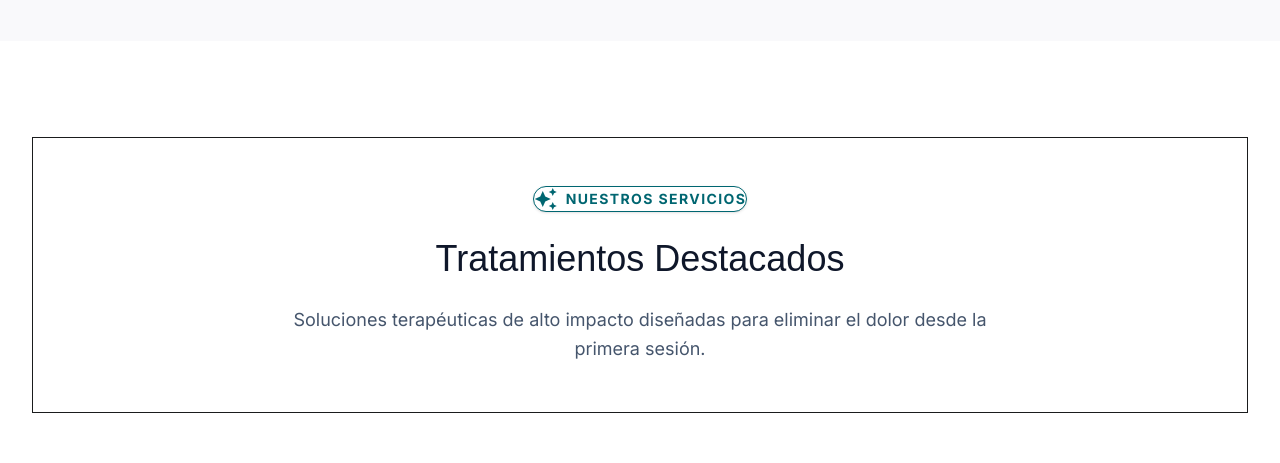
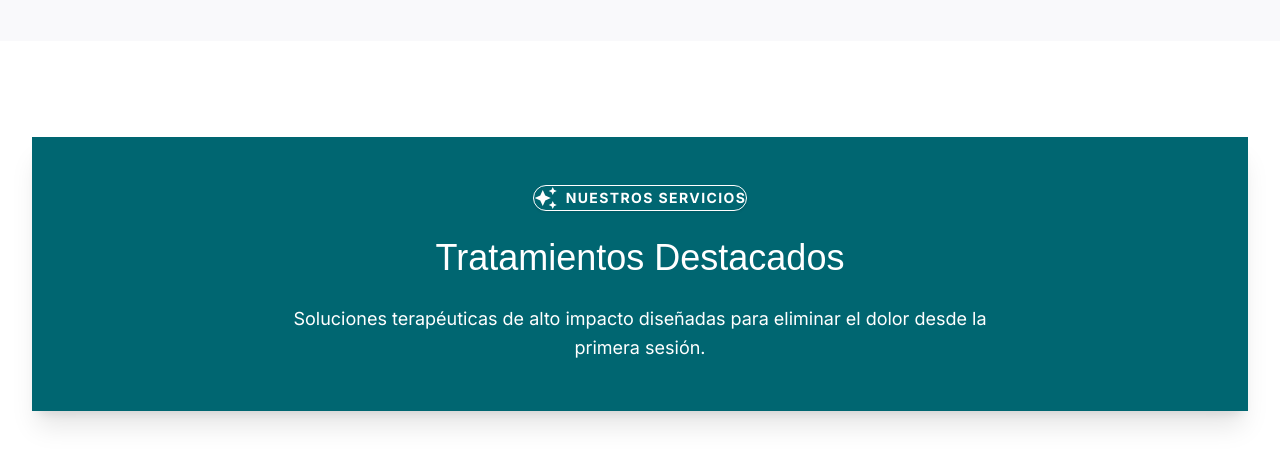
Before and after one commit to ABblack88/web-centro-eslava, a website: page index.html in a window 1280 px wide. Shown: the part 1400-1863 px from the top of the page. Drawn offline with nearby package versions, Linux system fonts and the light colour scheme.

Commit message:
Banner con color solido y layout centrado a peticion del usuario

```diff
--- a/index.html
+++ b/index.html
@@ -407,24 +407,21 @@
         <!-- Tratamientos Principales (CRO) -->
         <section class="py-section-gap bg-surface-white" id="servicios">
             <div class="max-w-7xl mx-auto px-margin-page">
-                <!-- Encabezado Centrado con Fondo Transparente/Suave -->
-                <div class="mb-16 relative rounded-[2rem] overflow-hidden bg-primary/5 border border-primary/10">
-                    <!-- Glow suave central -->
-                    <div class="absolute top-1/2 left-1/2 w-[600px] h-[300px] bg-primary/10 rounded-full blur-3xl -translate-x-1/2 -translate-y-1/2 pointer-events-none"></div>
-
-                    <div class="relative z-10 px-6 py-12 md:py-16 text-center max-w-3xl mx-auto">
-                        <div class="inline-flex items-center gap-2 px-5 py-2 rounded-full bg-white text-primary border border-primary/20 mb-6 shadow-sm">
+                <!-- Encabezado Centrado con Fondo Solido -->
+                <div class="mb-16 rounded-[2rem] overflow-hidden bg-primary text-white shadow-xl">
+                    <div class="px-6 py-12 md:py-16 text-center max-w-3xl mx-auto relative z-10">
+                        <div class="inline-flex items-center gap-2 px-5 py-2 rounded-full bg-white/10 backdrop-blur-md border border-white/20 mb-6 shadow-sm">
                             <span class="material-symbols-outlined text-sm">auto_awesome</span>
                             <span class="text-sm font-bold tracking-widest uppercase">Nuestros Servicios</span>
                         </div>
 
-                        <h2 class="text-4xl md:text-5xl lg:text-5xl font-extrabold text-slate-900 mb-6 leading-tight">
+                        <h2 class="text-4xl md:text-5xl lg:text-5xl font-extrabold text-white mb-6 leading-tight drop-shadow-sm">
                             Tratamientos Destacados
                         </h2>
 
-                        <div class="w-24 h-1.5 bg-primary mx-auto rounded-full mb-6"></div>
+                        <div class="w-24 h-1.5 bg-white/40 mx-auto rounded-full mb-6"></div>
 
-                        <p class="text-lg md:text-xl text-slate-600 leading-relaxed font-medium">
+                        <p class="text-lg md:text-xl text-white/90 leading-relaxed font-medium">
                             Soluciones terapéuticas de alto impacto diseñadas para eliminar el dolor desde la primera sesión.
                         </p>
                     </div>
```
